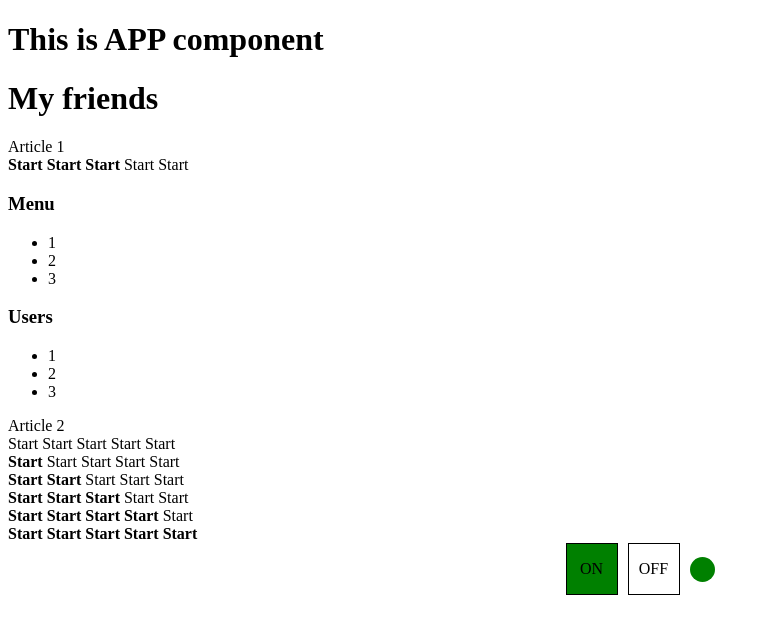
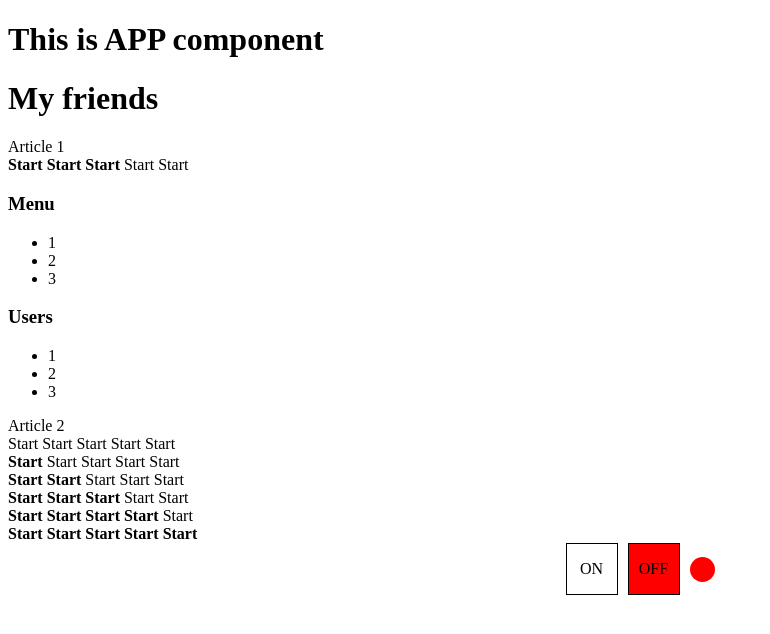
Before and after one commit to umedjankabiri/main-course-kabzda-way-monday, a React (Vite) app: page / in a window 1280 px wide. Shown: the top 634 px of the page, without its empty margins (0-770 px from the left). Built offline with nearby package versions, Linux system fonts and the light colour scheme.

Commit message:
renamed properties of props

```diff
--- a/src/common/components/OnOff/OnOff.tsx
+++ b/src/common/components/OnOff/OnOff.tsx
@@ -5,13 +5,13 @@ export const OnOff = (props: OnOffProps) => {
 
     return (
         <div className={s.mainWrapper}>
-            <div style={props.onOff ? {backgroundColor: "green"} : {backgroundColor: "white"}} className={s.on}>
+            <div style={props.on ? {backgroundColor: "green"} : {backgroundColor: "white"}} className={s.on}>
                 ON
             </div>
-            <div style={!props.onOff ? {backgroundColor: "red"} : {backgroundColor: "white"}} className={s.off}>
+            <div style={!props.on ? {backgroundColor: "red"} : {backgroundColor: "white"}} className={s.off}>
                 OFF
             </div>
-            <div style={props.onOff ? {backgroundColor: "green"} : {backgroundColor: "red"}} className={s.circle}>
+            <div style={props.on ? {backgroundColor: "green"} : {backgroundColor: "red"}} className={s.circle}>
 
             </div>
         </div>
```
